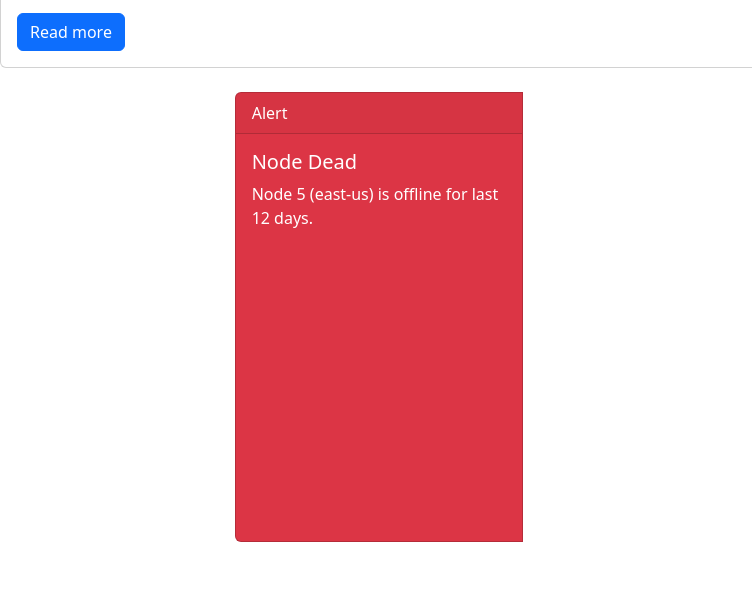
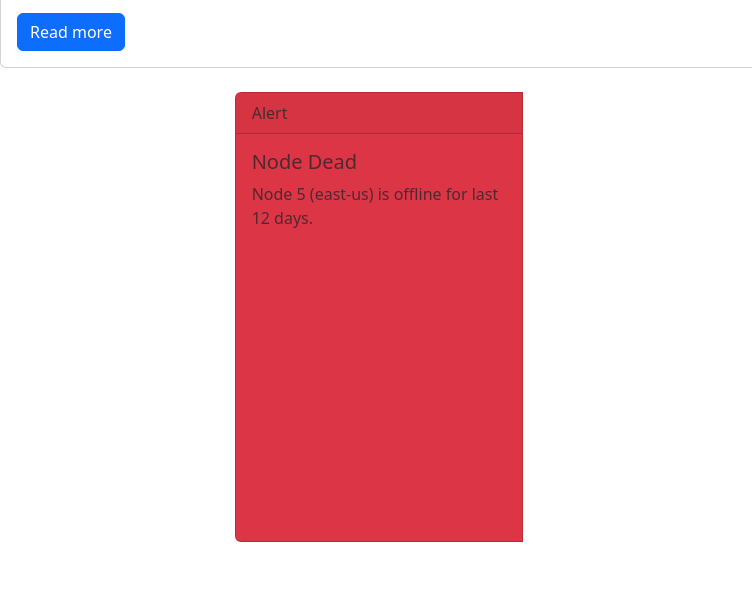
Before and after one commit to acciojob/bootstrap-card-aarmin9696, a website: page main.html in a window 1280 px wide. Shown: the part 173-765 px from the top of the page, 0-752 px from the left. Drawn offline with nearby package versions, Linux system fonts and the light colour scheme; grey boxes are pictures that could not be loaded.

Commit message:
created a submission

```diff
--- a/main.html
+++ b/main.html
@@ -23,7 +23,7 @@
 
 	<br>
 <div class="card-group card-deck">
-	<div class="card text-bg-danger mb-3 bg-danger" style="max-width: 18rem;">
+	<div class="card text-bg-danger mb-3 bg-danger text-muted" style="max-width: 18rem;">
   <div class="card-header">Alert</div>
   <div class="card-body">
     <h5 class="card-title">Node Dead</h5>
```
